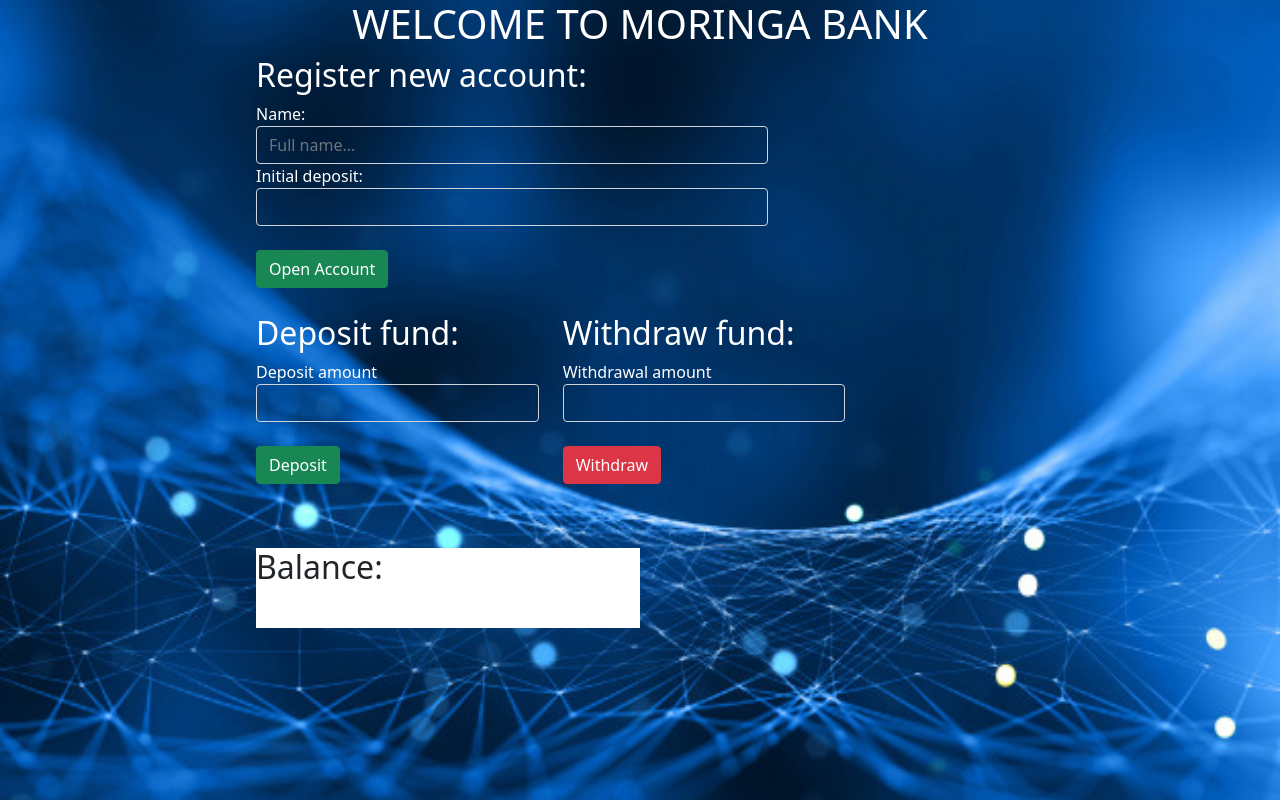
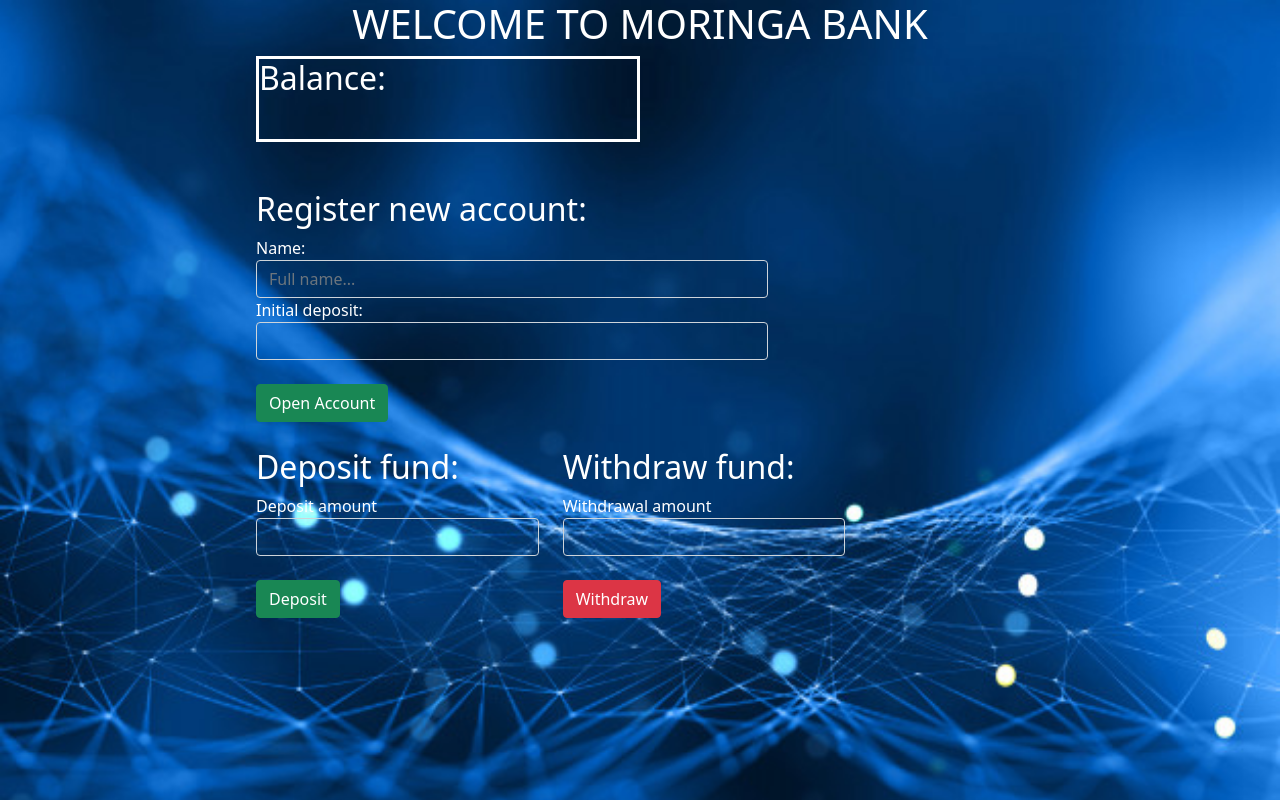
Before and after one commit to stevenjeri/Bank-Account-webpage, a plain HTML site: page index.html in a window 1280 px wide. Drawn offline with nearby package versions, Linux system fonts and the light colour scheme.

Commit message:
add new file images,.vscode/settings.json, modified css/styles.css, index.html and javascript/script.js

```diff
--- a/css/styles.css
+++ b/css/styles.css
@@ -10,10 +10,12 @@ h1 {
 }
 
 .account-balance-display {
-    background-color: white;
+    background-color: transparent;
     padding-bottom: 2%;
     margin-left: 20%;
     margin-right: 50%;
+    color: white;
+    border-style: solid;
 }
 
 .new-account {
--- a/index.html
+++ b/index.html
@@ -13,6 +13,11 @@
 <body>
     <h1>WELCOME TO MORINGA BANK</h1>
     <div class="Container">
+        <div class="account-balance-display">
+            <h2>Balance:</h2>
+            <p><span class="balance-here"></span></p>
+        </div>
+        <br><br>
         <div class="new-account">
             <h2>Register new account:</h2>
             <form id="submit-new-account">
@@ -60,10 +65,6 @@
                 </div>
             </div>
         </div>
-        <div class="account-balance-display">
-            <h2>Balance:</h2>
-            <p><span class="balance-here"></span></p>
-        </div>
     </div>
 
 </body>
--- a/javascript/scripts.js
+++ b/javascript/scripts.js
@@ -23,7 +23,7 @@ $(function() {
         let newBalance = initialDeposit;
         const userAccount = new BankAccount(name, initialDeposit, newBalance);
         console.log(userAccount);
-        $('.new-account').remove();
+        // $('.new-account').remove();
         $('.balance-here').text(`$${userAccount.balance}`);
 
         $('#make-deposit').submit(function(event) {
```
